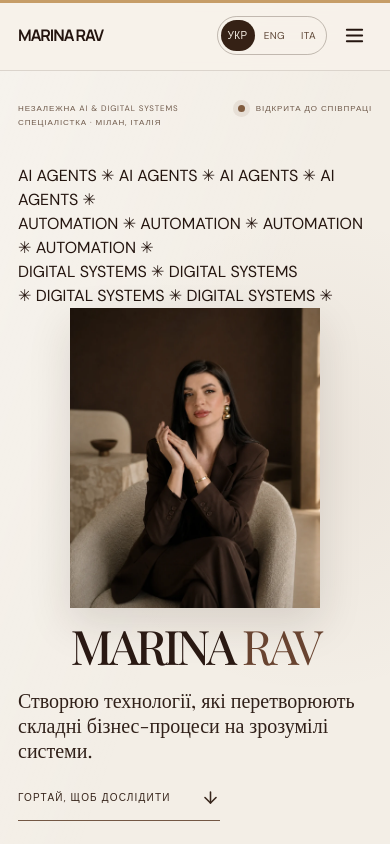
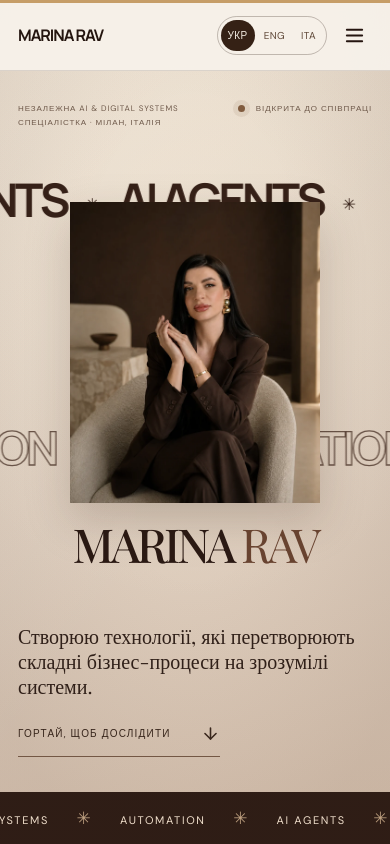
Before and after one commit to marinaravvv/marina-ravliuk-portfolio, a React (Vite) app: page /ua in a window 390 px wide. Shown: the top 844 px of the page. Built offline with nearby package versions, Linux system fonts and the light colour scheme; a web font is replaced by a local one.

Commit message:
style(hero): warm darker backdrop and subtle opposing type marquees, mobile two rows

```diff
--- a/src/styles.css
+++ b/src/styles.css
@@ -222,3 +222,101 @@
   .hero.hero-editorial .hero-editorial-name h1{font-size:12.2vw}
   .hero.hero-editorial .hero-giant-words{top:15%;font-size:12.6vw;gap:18px}
 }
+
+
+/* HERO V4 — animated editorial type + deeper warm taupe/chocolate backdrop */
+.hero.hero-editorial{
+  background:
+    radial-gradient(ellipse 56% 76% at 50% 42%, rgba(246,237,225,.48), transparent 78%),
+    radial-gradient(ellipse 65% 90% at 90% 88%, rgba(110,73,51,.10), transparent 74%),
+    linear-gradient(160deg,#e9ded2 0%,#e2d3c4 53%,#d9c5b3 100%);
+}
+.hero.hero-editorial .hero-editorial-texture{
+  opacity:1;
+  background:
+    radial-gradient(ellipse 68% 64% at 50% 40%, transparent 44%, rgba(65,39,27,.085) 100%),
+    linear-gradient(125deg,rgba(255,248,239,.20),transparent 55%);
+}
+.hero.hero-editorial .hero-motion-type{
+  position:absolute;
+  inset:0;
+  z-index:1;
+  pointer-events:none;
+  isolation:isolate;
+}
+.hero.hero-editorial .hero-motion-row{
+  position:absolute;
+  left:calc(50% - 50vw);
+  width:100vw;
+  overflow:hidden;
+  white-space:nowrap;
+  font-family:'Manrope','DM Sans',sans-serif;
+  font-size:clamp(68px,7.5vw,118px);
+  font-weight:700;
+  line-height:1.06;
+  letter-spacing:-.075em;
+}
+.hero.hero-editorial .hero-motion-row--agents{top:14%;color:#362118}
+.hero.hero-editorial .hero-motion-row--automation{top:42%;color:transparent;-webkit-text-stroke:1.7px rgba(68,43,29,.65)}
+.hero.hero-editorial .hero-motion-row--systems{top:70%;font-size:clamp(65px,6.8vw,110px);color:#4b3021}
+.hero.hero-editorial .hero-motion-track{
+  display:flex;
+  align-items:center;
+  width:max-content;
+  transform:translateX(0);
+  animation:rav-hero-type-left 33s linear infinite;
+  will-change:transform;
+}
+.hero.hero-editorial .hero-motion-row--automation .hero-motion-track{
+  animation-name:rav-hero-type-right;
+  animation-duration:40s;
+}
+.hero.hero-editorial .hero-motion-row--systems .hero-motion-track{
+  animation-duration:45s;
+}
+.hero.hero-editorial .hero-motion-track>span{
+  display:inline-block;
+  flex:0 0 auto;
+  white-space:nowrap;
+  padding-right:.8em;
+}
+.hero.hero-editorial .hero-motion-track i{
+  font-size:.35em;
+  font-style:normal;
+  vertical-align:middle;
+  letter-spacing:0;
+  margin:0 .8em;
+}
+@keyframes rav-hero-type-left{
+  from{transform:translate3d(0,0,0)}
+  to{transform:translate3d(-50%,0,0)}
+}
+@keyframes rav-hero-type-right{
+  from{transform:translate3d(-50%,0,0)}
+  to{transform:translate3d(0,0,0)}
+}
+.hero.hero-editorial .hero-editorial-photo{z-index:2;box-shadow:0 26px 55px rgba(51,30,18,.23)}
+.hero.hero-editorial .hero-editorial-name{z-index:3}
+@media(max-width:760px){
+  .hero.hero-editorial{
+    background:
+      radial-gradient(ellipse 90% 48% at 50% 28%,rgba(243,232,215,.52),transparent 90%),
+      linear-gradient(165deg,#e8dccc 0%,#decebe 59%,#d5c0ad 100%);
+  }
+  .hero.hero-editorial .hero-motion-row{
+    font-size:clamp(43px,11.9vw,74px);
+    line-height:1.12;
+    letter-spacing:-.075em;
+  }
+  .hero.hero-editorial .hero-motion-row--agents{top:6%}
+  .hero.hero-editorial .hero-motion-row--automation{top:59%;-webkit-text-stroke:1.3px rgba(60,36,25,.72)}
+  .hero.hero-editorial .hero-motion-row--systems{display:none}
+  .hero.hero-editorial .hero-motion-track{animation-duration:27s}
+  .hero.hero-editorial .hero-motion-row--automation .hero-motion-track{animation-duration:32s}
+  .hero.hero-editorial .hero-editorial-name{margin-top:17px}
+  .hero.hero-editorial .hero-editorial-name h1{font-size:clamp(42px,12vw,71px)}
+  .hero.hero-editorial .hero-editorial-photo{box-shadow:0 18px 42px rgba(51,30,18,.21)}
+}
+@media(prefers-reduced-motion:reduce){
+  .hero.hero-editorial .hero-motion-track{animation:none!important;will-change:auto}
+}
```
